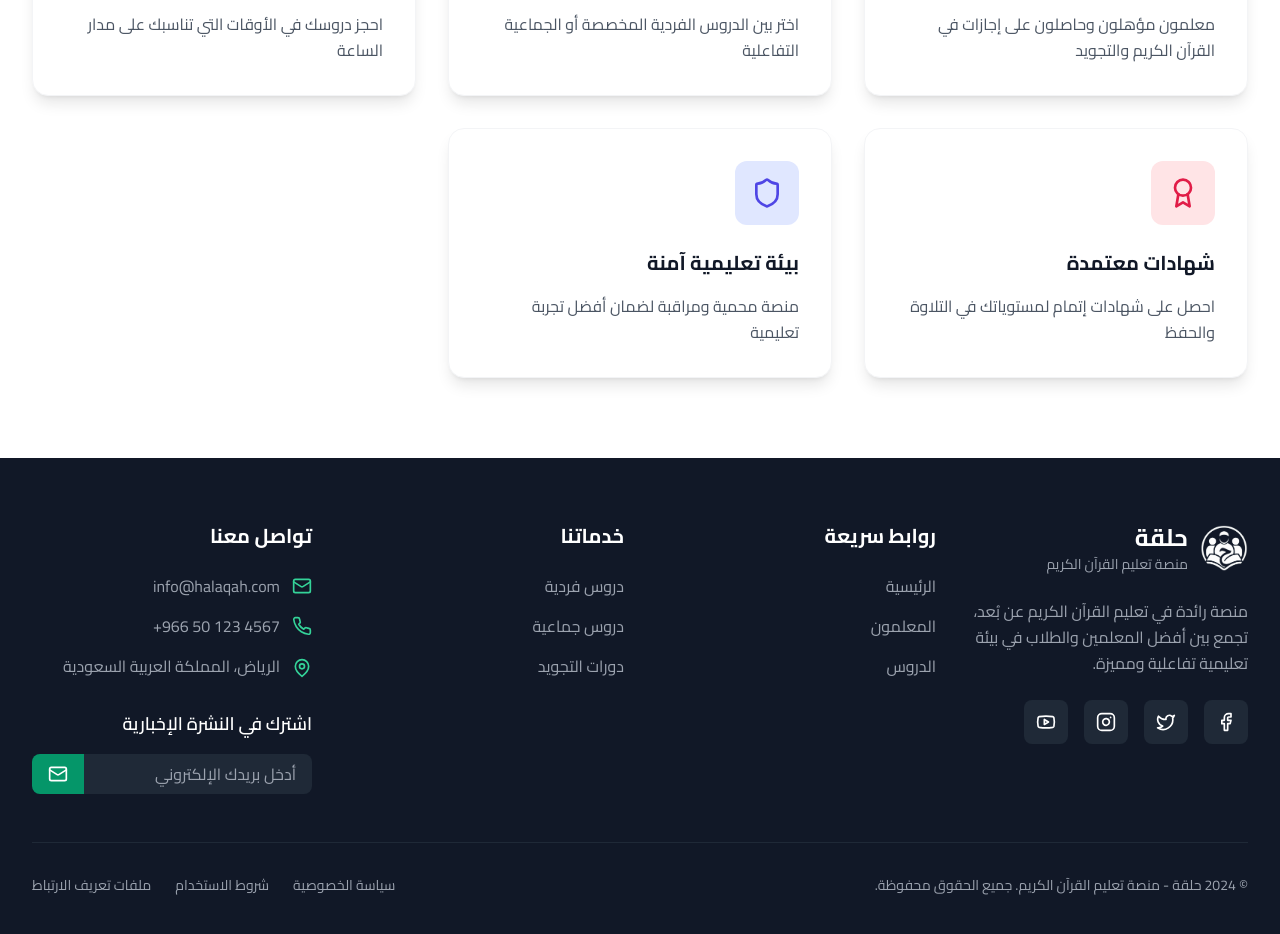
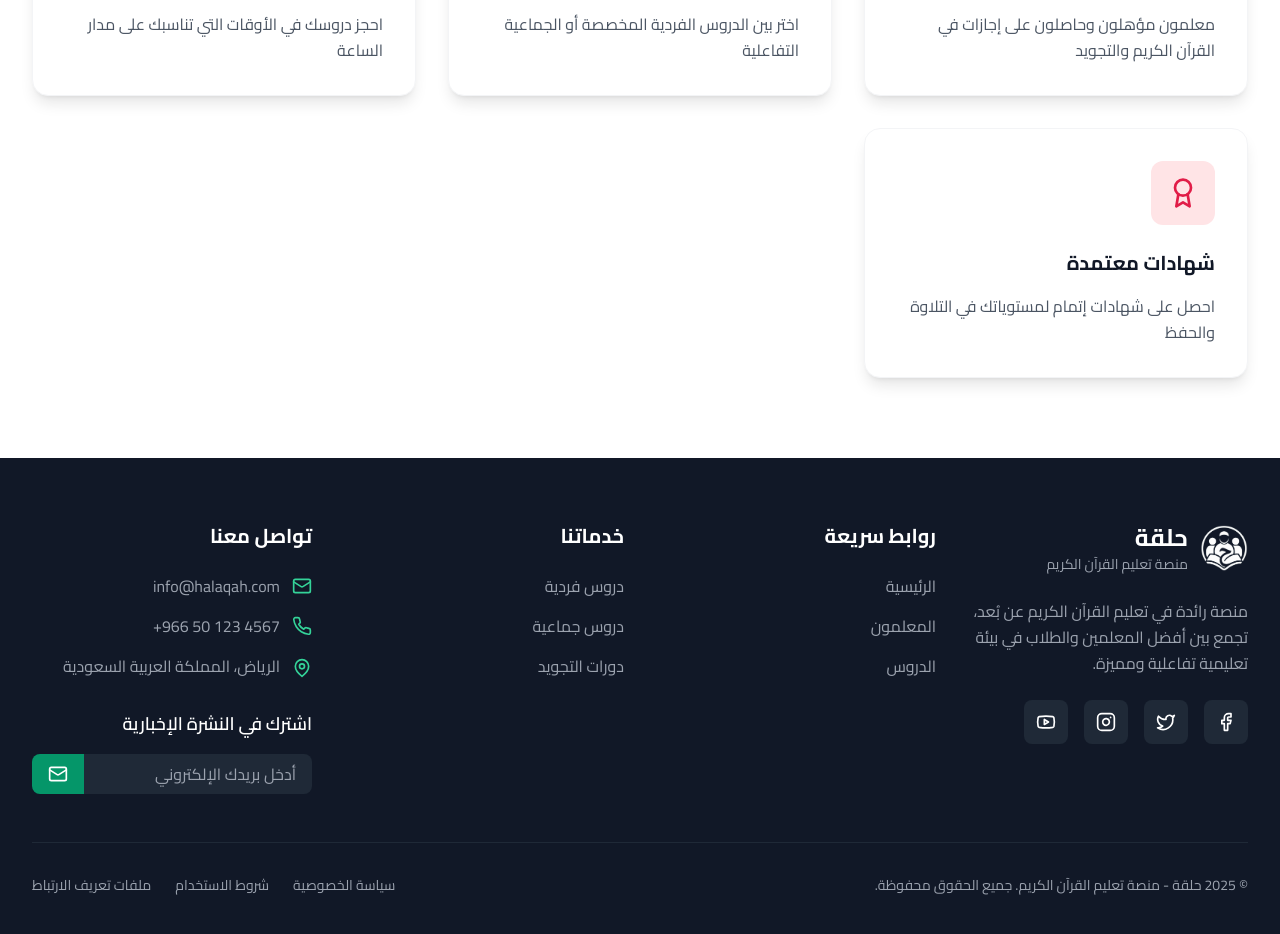
Before and after one commit to majdjoubi/Halqabolt, a React (Vite) app: page / in a window 1280 px wide. Shown: the part 943-1877 px from the top of the page. Built offline with nearby package versions, Linux system fonts and the light colour scheme.

Commit message:
حذف خانة الشهادات المعتمدة وتحديث السنة

```diff
--- a/src/components/Features.tsx
+++ b/src/components/Features.tsx
@@ -26,12 +26,6 @@ const Features = () => {
       title: 'شهادات معتمدة',
       description: 'احصل على شهادات إتمام لمستوياتك في التلاوة والحفظ',
       color: 'text-rose-600 bg-rose-100'
-    },
-    {
-      icon: Shield,
-      title: 'بيئة تعليمية آمنة',
-      description: 'منصة محمية ومراقبة لضمان أفضل تجربة تعليمية',
-      color: 'text-indigo-600 bg-indigo-100'
     }
   ];
 
--- a/src/components/Footer.tsx
+++ b/src/components/Footer.tsx
@@ -104,7 +104,7 @@ const Footer = () => {
         <div className="border-t border-gray-800 mt-12 pt-8">
           <div className="flex flex-col md:flex-row justify-between items-center">
             <div className="text-gray-400 text-sm mb-4 md:mb-0">
-              © 2024 حلقة - منصة تعليم القرآن الكريم. جميع الحقوق محفوظة.
+              © 2025 حلقة - منصة تعليم القرآن الكريم. جميع الحقوق محفوظة.
             </div>
             <div className="flex space-x-6 space-x-reverse text-sm">
               <a href="#" className="text-gray-400 hover:text-emerald-400 transition-colors duration-200">
```
